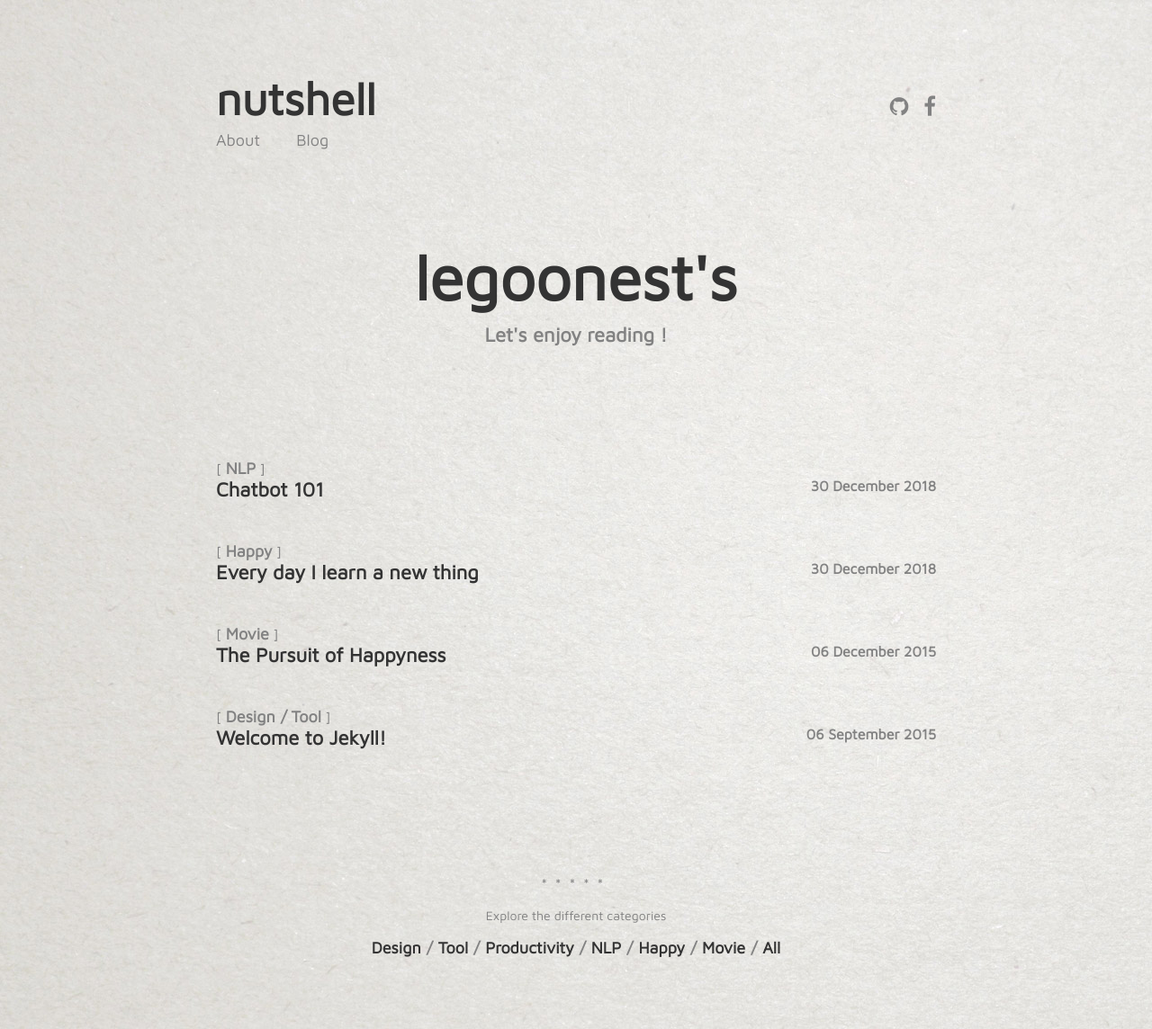
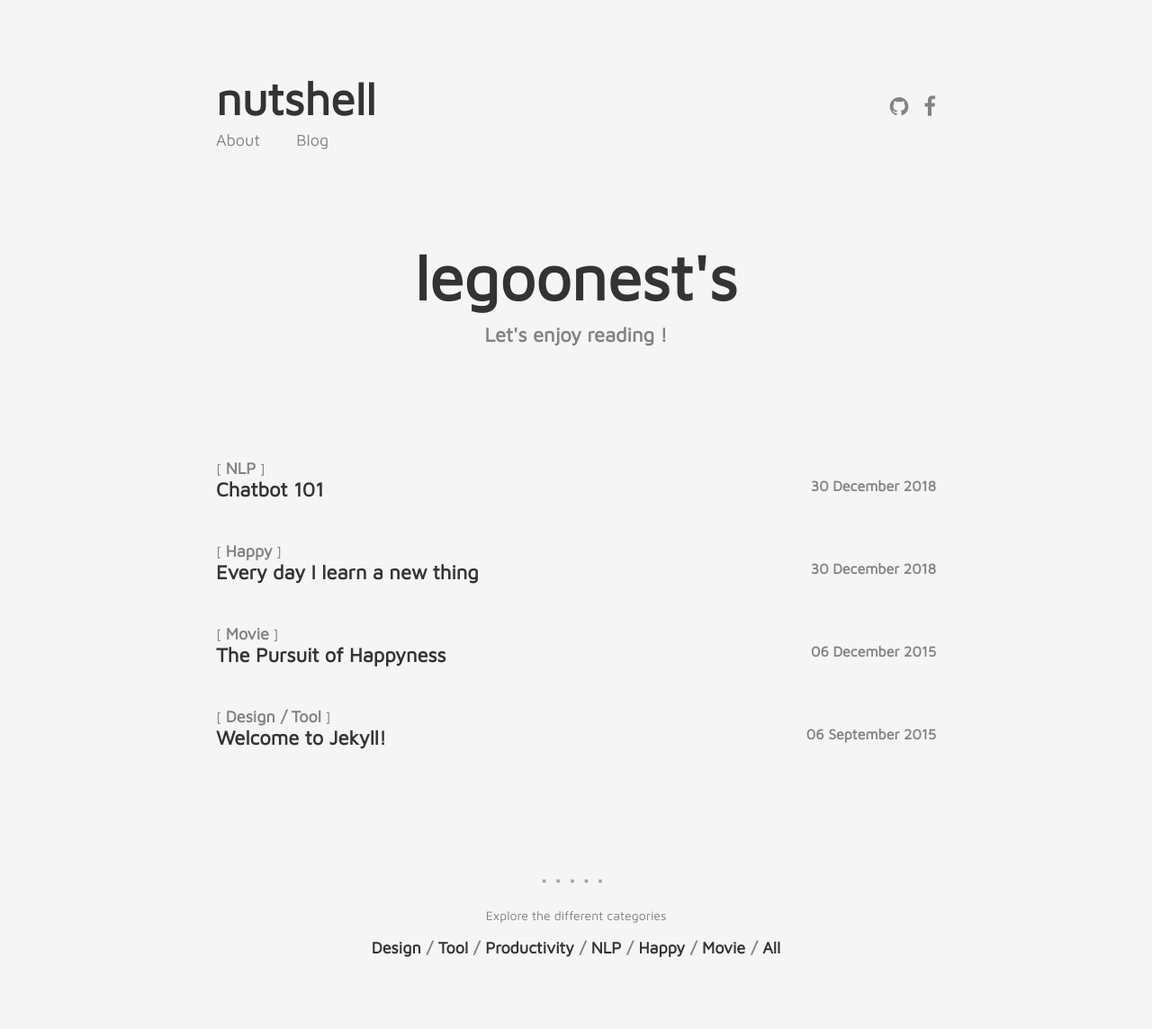
Before and after one commit to Lego1st/lego1st.github.io, a Jekyll site: the page built from index.html, in a window 1280 px wide. Shown: the whole page at 90% size. Built offline with Jekyll 4.4.1, drawn with Linux system fonts in a browser that asks for light colours.

Commit message:
revert background and change mobile font-size

```diff
--- a/_sass/_default.scss
+++ b/_sass/_default.scss
@@ -5,7 +5,7 @@ body {
     font-size: 20px;
     color: $iron;
     background-color: $dorian;
-    background-image: url('/assets/images/bg.jpg');
+    // background-image: url('/assets/images/bg.jpg');
 }
 
 a {
@@ -256,6 +256,9 @@ strong {
 
 @media (max-width: 800px) {
     /* =Base */
+    body {
+        font-size: 16px;
+    }
     p {
         font-size: 16px;
         line-height: 1.6;
```
